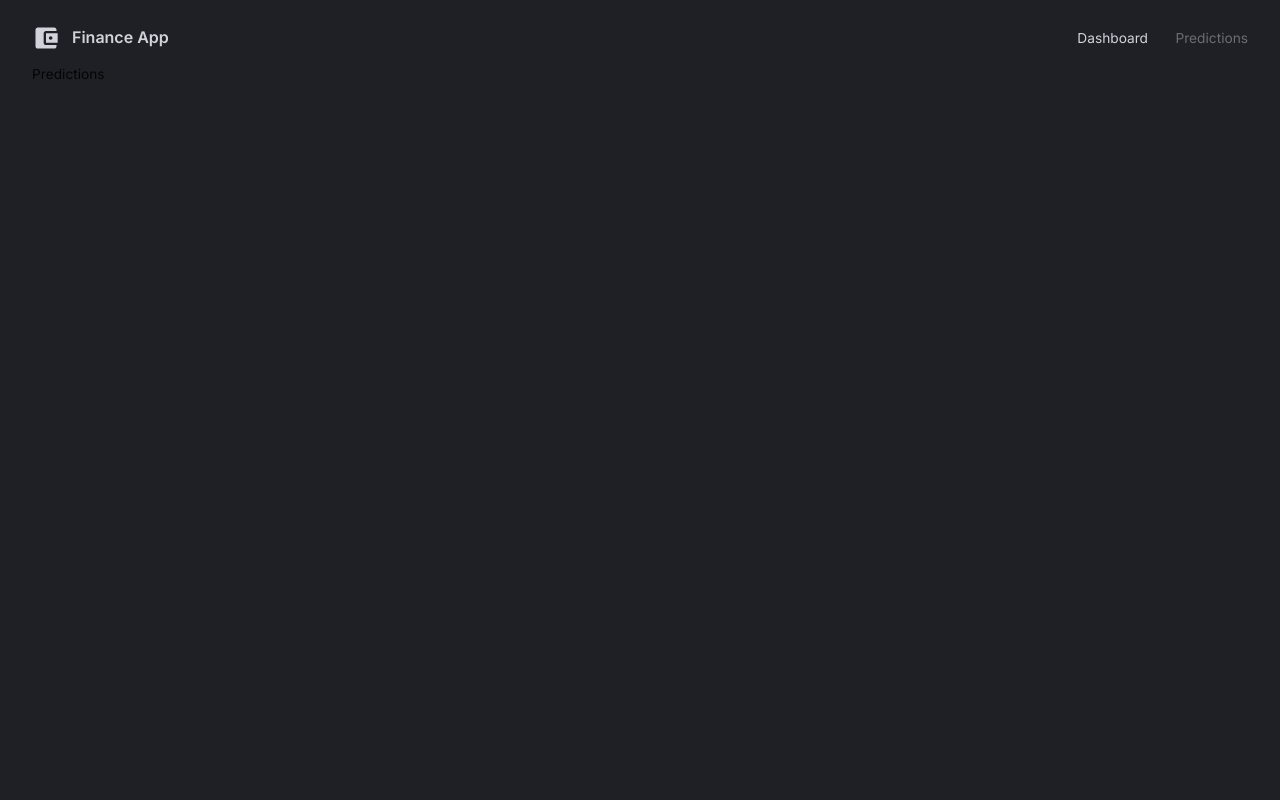
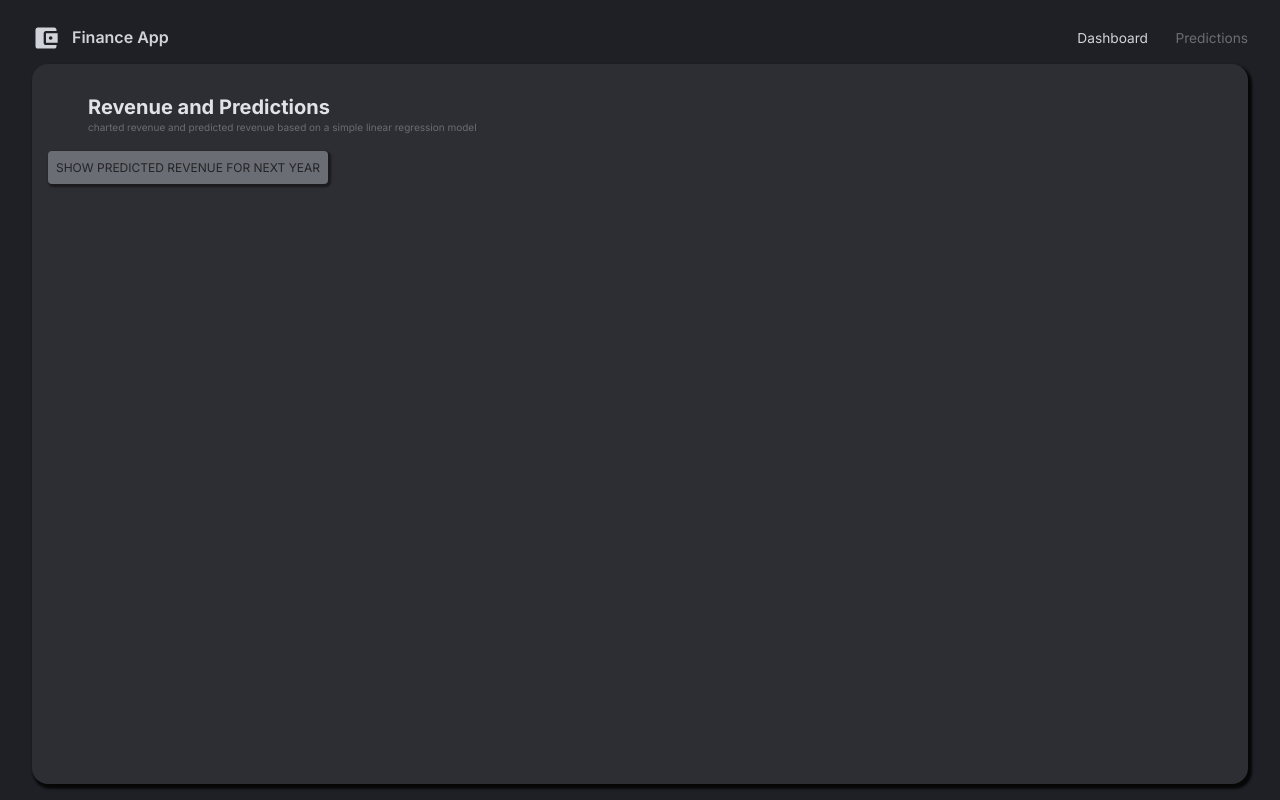
Before and after one commit to ccelineleung/FinancialApp, a React (Vite) app: page /predictions in a window 1280 px wide. Built offline with nearby package versions, Linux system fonts and the light colour scheme; no server answers.

Commit message:
adding predictions

```diff
--- a/src/scenes/predictions/index.tsx
+++ b/src/scenes/predictions/index.tsx
@@ -1,10 +1,31 @@
-import React from 'react'
+import DashboardBox from '@/components/DashboardBox';
+import FlexBetween from '@/components/FlexBetween';
+import { useGetKpisQuery } from '@/state/api';
+import { Box, Button, Typography, useTheme } from '@mui/material'
+import React, { useState } from 'react'
 
 type Props = {}
 
 const Predictions = (props: Props) => {
+
+    const { palette } = useTheme();
+    const [isPredictions, setIsPredictions] = useState(false);
+    const { data: kpiData } = useGetKpisQuery();
+
     return (
-        <div>Predictions</div>
+        <DashboardBox width='100%' height='100%' p='1rem' overflow='hidden'>
+            <FlexBetween m='1rem 2.5rem' gap='0.3rem'>
+                <Box>
+                    <Typography variant='h3'>
+                        Revenue and Predictions
+                    </Typography>
+                    <Typography variant='h6'>charted revenue and predicted revenue based on a simple linear regression model</Typography>
+                </Box>
+            </FlexBetween>
+            <Button onClick={() =>setIsPredictions(!isPredictions)} sx={{color:palette.grey[900], backgroundColor: palette.grey[700], boxShadow:'0.1rem 0.1rem 0.1rem 0.1rem rgba(0,0,0,0.4)'}}>
+                Show Predicted Revenue for Next Year
+            </Button>
+        </DashboardBox>
     )
 }
 
```
